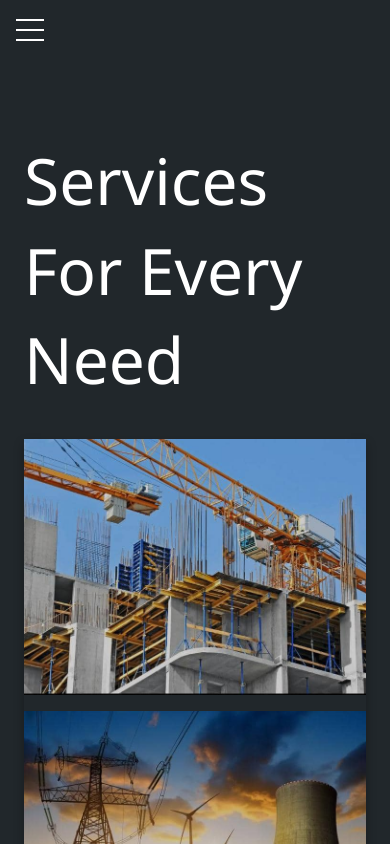
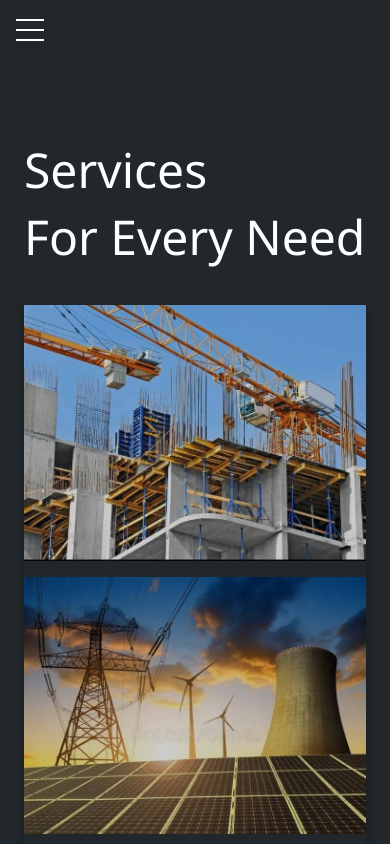
Before and after one commit to EkeanyanwuDavid/Company-Website, a website: page services.html in a window 390 px wide. Shown: the top 844 px of the page. Drawn offline with Linux system fonts and the light colour scheme.

Commit message:
mobile fix

```diff
--- a/scss/_media.scss
+++ b/scss/_media.scss
@@ -88,7 +88,7 @@
 
   #work {
     &-a {
-      height: 90vh;
+      height: 100vh;
       .item {
         &-text-title {
           font-size: 0.8rem;
@@ -295,8 +295,10 @@
 
   #work {
     &-a {
-      height: 240vh;
-
+      height: 270vh;
+      h1 {
+        font-size: 3rem;
+      }
       .item {
         &-text-title {
           font-size: 0.8rem;
--- a/services.html
+++ b/services.html
@@ -156,14 +156,13 @@
     </section>
 
     <!-- Footer -->
-    <footer id="main-footer">
+    <!-- <footer id="main-footer">
       <div class="footer-content container">
-        <p>Benny Elite Engineering Limited</p>
         <p class="name">
           &copy;2025 by Benny Elite Engineering, All Rights Reserved
         </p>
       </div>
-    </footer>
+    </footer> -->
     <script src="app.js"></script>
   </body>
 </html>
```
Also changed, not shown: dist/css/main.css, 1 other file.
